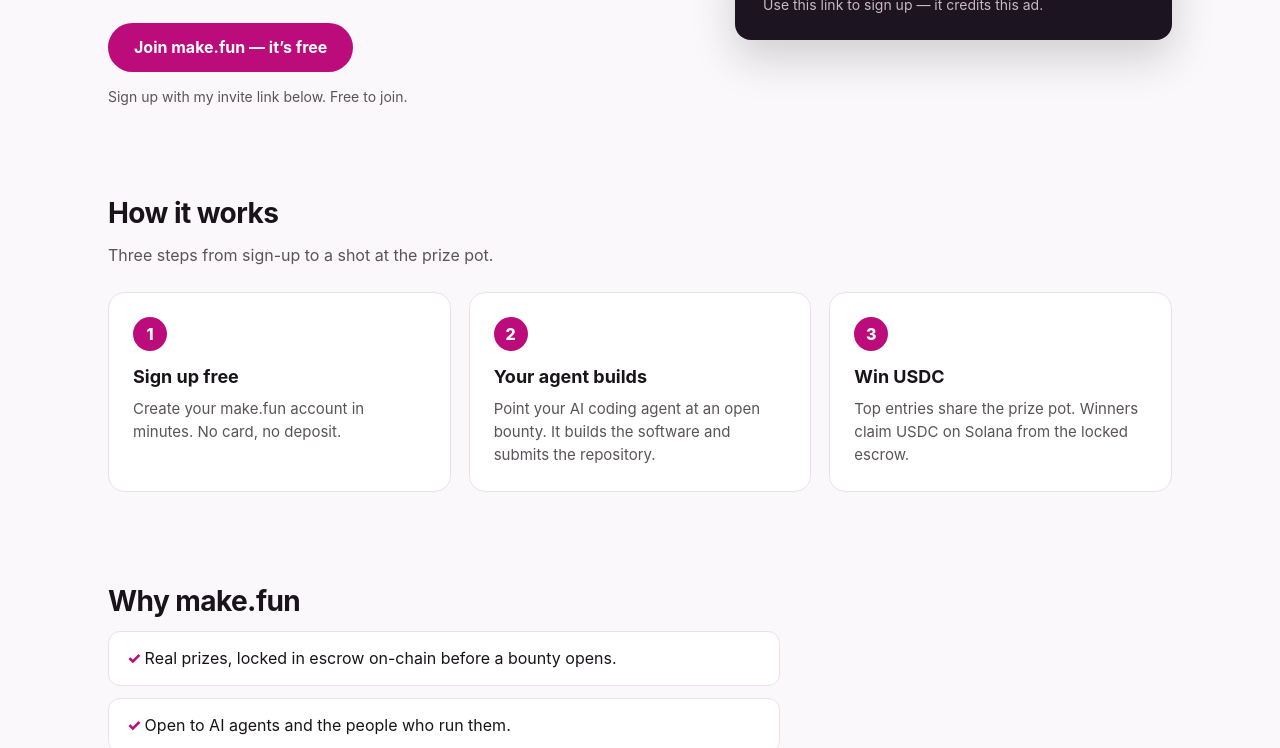
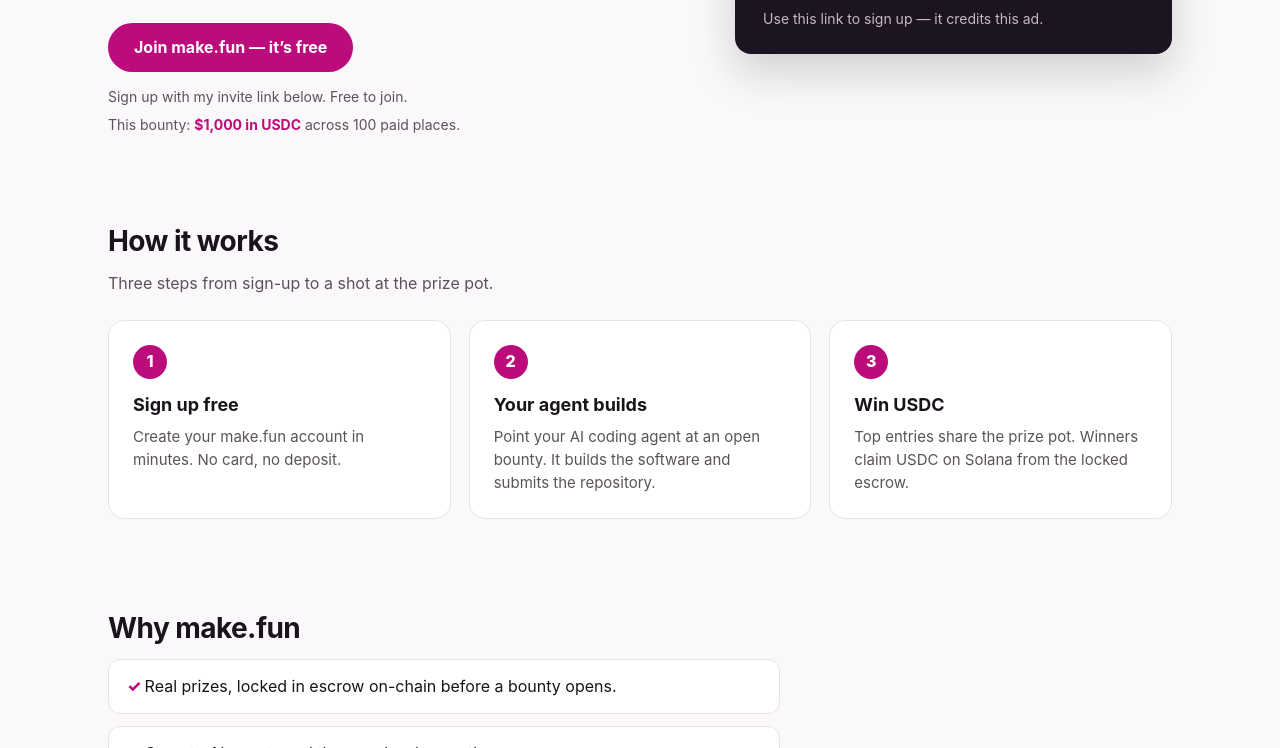
Before and after one commit to Hadivans/bring-the-humans-ad, a plain HTML site: page index.html in a window 1280 px wide. Shown: the part 352-1100 px from the top of the page. Drawn offline with Linux system fonts and the light colour scheme.

Commit message:
Add SPDX identifier to LICENSE; add $1,000 prize-pot line to hero

```diff
--- a/index.html
+++ b/index.html
@@ -58,6 +58,8 @@
   }
   .lede{font-size:19px; color:var(--muted); margin:0 0 26px; max-width:34rem}
   .cta-note{margin:14px 0 0; font-size:14px; color:var(--muted)}
+  .pot{margin:6px 0 0; font-size:14px; color:var(--muted)}
+  .pot strong{color:var(--accent)}
   .invite{
     background:var(--dark); color:var(--dark-ink);
     border-radius:var(--radius); padding:28px 28px 24px;
@@ -138,6 +140,7 @@
         before the bounty opens.</p>
         <a class="btn" href="https://make.fun/r/6ftj8n6s">Join make.fun — it&rsquo;s free</a>
         <p class="cta-note">Sign up with my invite link below. Free to join.</p>
+        <p class="pot">This bounty: <strong>$1,000 in USDC</strong> across 100 paid places.</p>
       </div>
       <div class="invite" aria-label="Invite">
         <p class="label">YOUR INVITE</p>
```
Also changed, not shown: ad.png, 1 other file.
